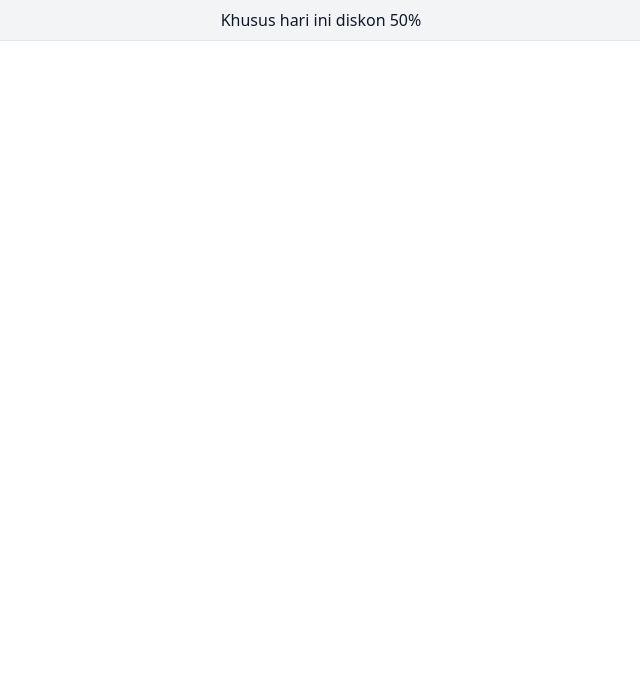
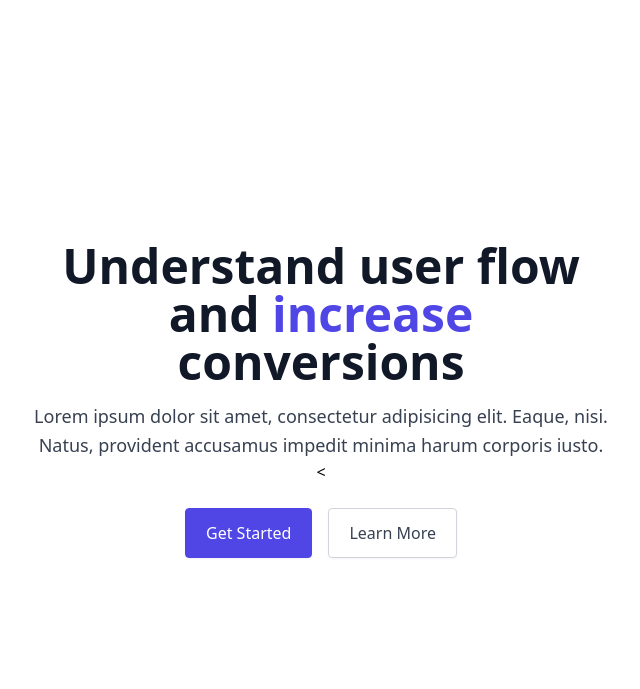
Before and after one commit to ilmannaf/TOKO, a plain HTML site: page index.html in a window 1280 px wide. Shown: the whole page, without its empty margins (319-959 px from the left). Drawn offline with nearby package versions, Linux system fonts and the light colour scheme.

Commit message:
styling fitur

```diff
--- a/index.html
+++ b/index.html
@@ -7,14 +7,38 @@
   </head>
   <body>
     <!-- promotion -->
-  <div class="border-b border-gray-200 bg-gray-100 px-4 py-2 text-gray-900 dark:border-gray-700 dark:bg-gray-800 dark:text-white">
-  <p class="text-center font-medium">
-    Khusus hari ini diskon 50% </a>
-  </p>
-</div>
 <!-- end promotion -->
 
 <!-- Navbar -->
+ <section class="bg-white lg:grid lg:h-screen lg:place-content-center dark:bg-gray-900">
+  <div class="mx-auto w-screen max-w-7xl px-4 py-16 sm:px-6 sm:py-24 lg:px-8 lg:py-32">
+    <div class="mx-auto max-w-prose text-center">
+      <h1 class="text-4xl font-bold text-gray-900 sm:text-5xl dark:text-white">
+        Understand user flow and
+        <strong class="text-indigo-600"> increase </strong>
+        conversions
+      </h1>
+
+      <p class="mt-4 text-base text-pretty text-gray-700 sm:text-lg/relaxed dark:text-gray-200">
+        Lorem ipsum dolor sit amet, consectetur adipisicing elit. Eaque, nisi. Natus, provident
+        accusamus impedit minima harum corporis iusto.
+      </p>
+
+      <<div class="mt-4 flex justify-center items-center gap-4 sm:mt-6">
+
+  <a href="toko.html"
+     class="inline-block rounded border border-indigo-600 bg-indigo-600 px-5 py-3 font-medium text-white shadow-sm transition-colors hover:bg-indigo-700">
+    Get Started
+  </a>
+
+  <a href="#"
+     class="inline-block rounded border border-gray-300 px-5 py-3 font-medium text-gray-700 shadow-sm transition-colors hover:bg-gray-100">
+    Learn More
+  </a>
+</div>
+    </div>
+  </div>
+</section>
 <!-- end Navbar -->
 
 <!-- Call to action -->
```
Also changed, not shown: toko.html (added, +43 -0 lines).
